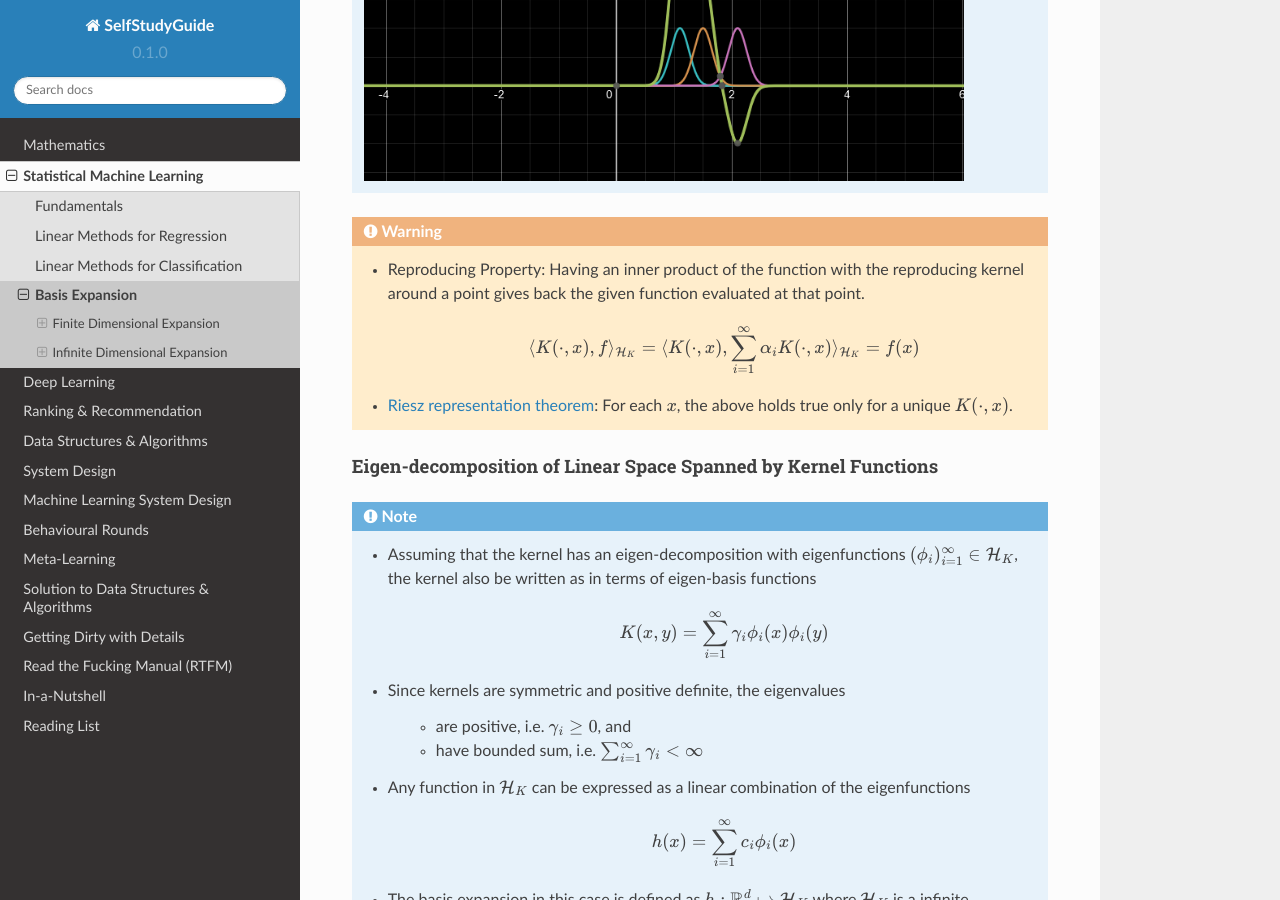
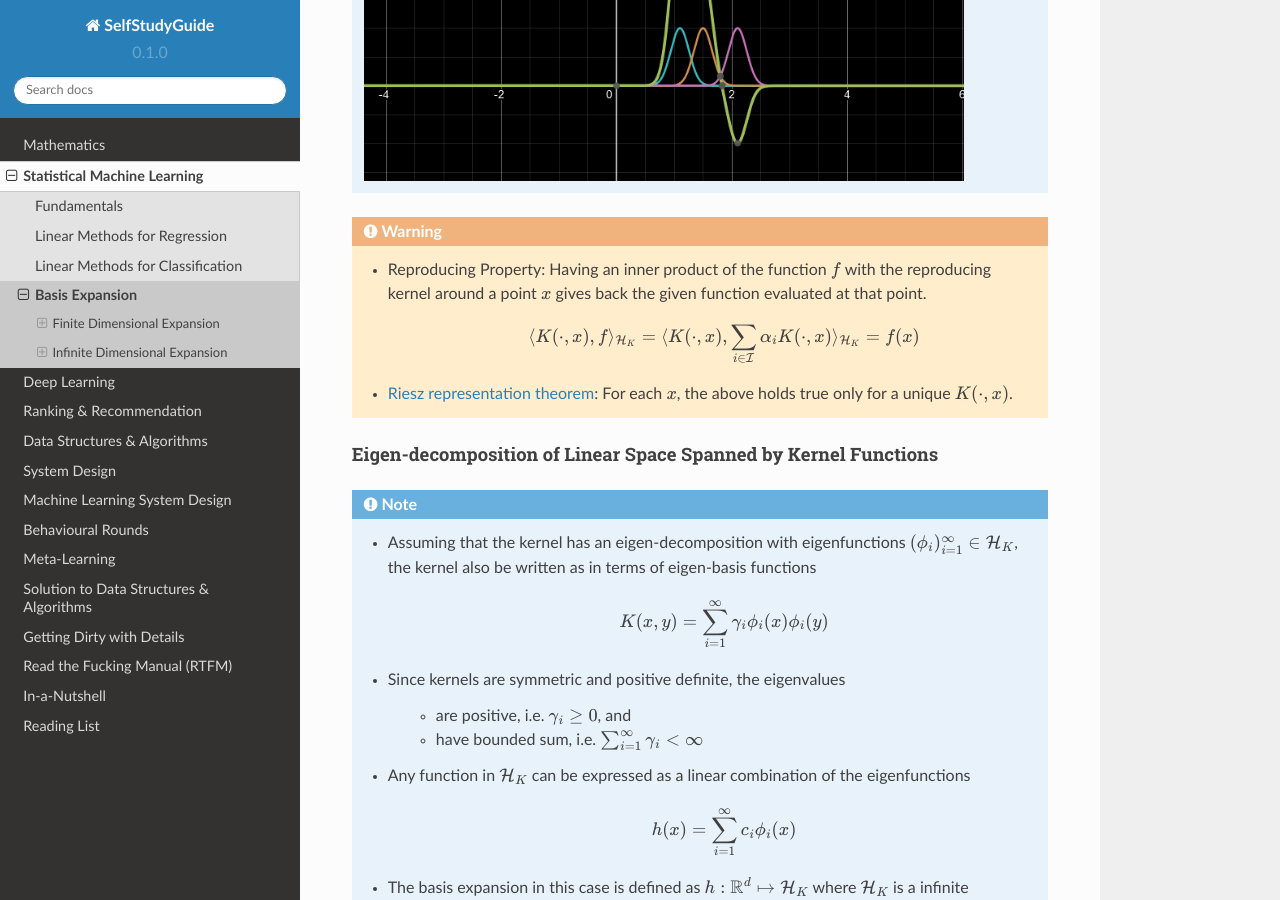
Before and after one commit to uselesstechjunks/leetcode, a Sphinx documentation site: the page built from docs/source/ml/basisexp.rst, in a window 1280 px wide and 900 px high, scrolled down 6910 px. Built offline with Sphinx 7.4.7 and the Read the Docs theme 2.0.0, drawn with Linux system fonts in a browser that asks for light colours.

Commit message:
Update basisexp.rst

```diff
--- a/docs/source/ml/basisexp.rst
+++ b/docs/source/ml/basisexp.rst
@@ -206,9 +206,9 @@ Reproducing Kernel Hilbert Space
 	  :alt: A linear combination of functions
 
 .. warning::
-	* Reproducing Property: Having an inner product of the function with the reproducing kernel around a point gives back the given function evaluated at that point.
+	* Reproducing Property: Having an inner product of the function :math:`f` with the reproducing kernel around a point :math:`x` gives back the given function evaluated at that point.
 
-		.. math:: \langle K(\cdot,x),f\rangle_{\mathcal{H}_K}=\langle K(\cdot,x),\sum_{i=1}^\infty \alpha_i K(\cdot,x)\rangle_{\mathcal{H}_K}=f(x)
+		.. math:: \langle K(\cdot,x),f\rangle_{\mathcal{H}_K}=\langle K(\cdot,x),\sum_{i\in\mathcal{I}} \alpha_i K(\cdot,x)\rangle_{\mathcal{H}_K}=f(x)
 	* `Riesz representation theorem <https://en.wikipedia.org/wiki/Riesz_representation_theorem>`_: For each :math:`x`, the above holds true only for a unique :math:`K(\cdot,x)`.
 
 Eigen-decomposition of Linear Space Spanned by Kernel Functions
```
